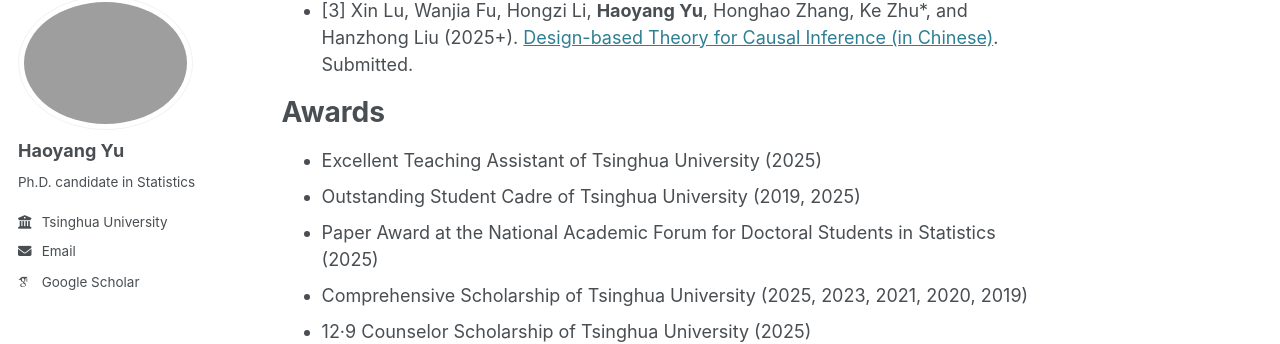
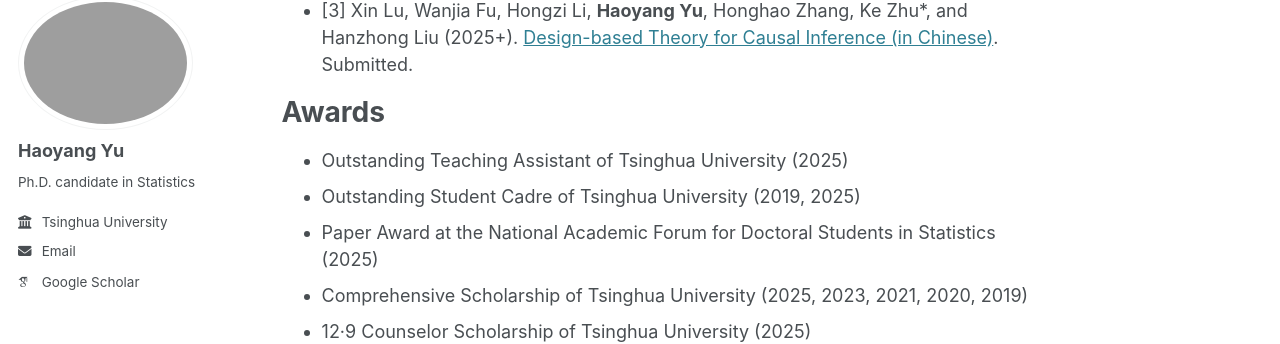
Before and after one commit to yu-hao-yang/yu-hao-yang.github.io, a Jekyll site: the page built from _pages/about.md, in a window 1280 px wide and 900 px high, scrolled down 591 px. Shown: the part 110-454 px from the top of the window. Built offline with Jekyll 4.4.1, drawn with Linux system fonts in a browser that asks for light colours; some web fonts are replaced.

Commit message:
Update about.md

```diff
--- a/_pages/about.md
+++ b/_pages/about.md
@@ -28,7 +28,7 @@ Working Papers
 
 Awards
 ======
-* Excellent Teaching Assistant of Tsinghua University (2025)
+* Outstanding Teaching Assistant of Tsinghua University (2025)
 * Outstanding Student Cadre of Tsinghua University (2019, 2025)
 * Paper Award at the National Academic Forum for Doctoral Students in Statistics (2025)
 * Comprehensive Scholarship of Tsinghua University (2025, 2023, 2021, 2020, 2019)
```
